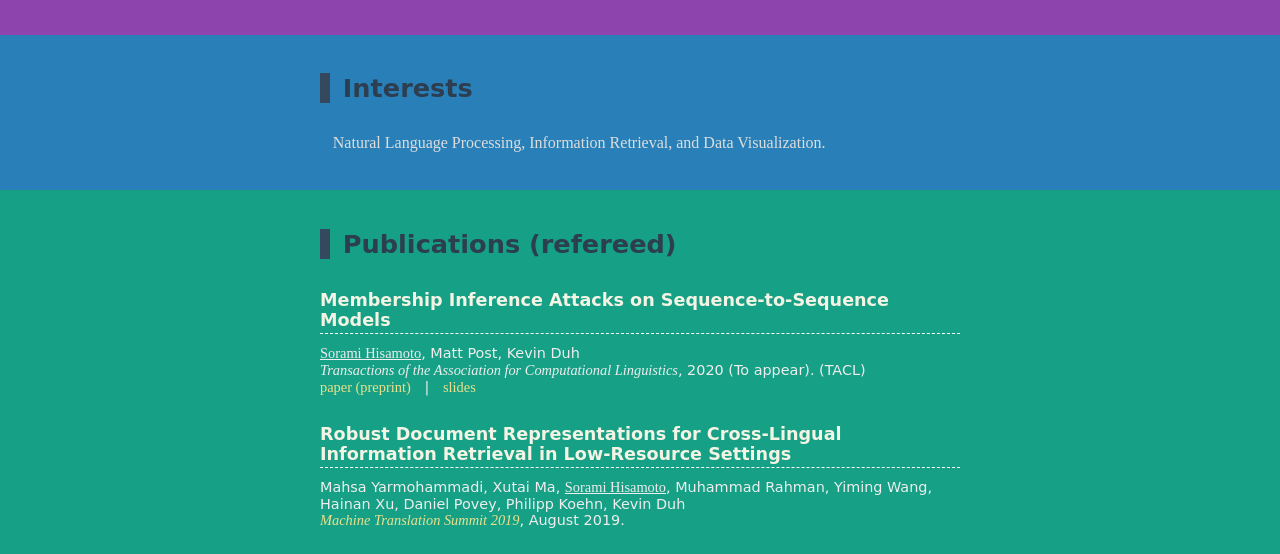
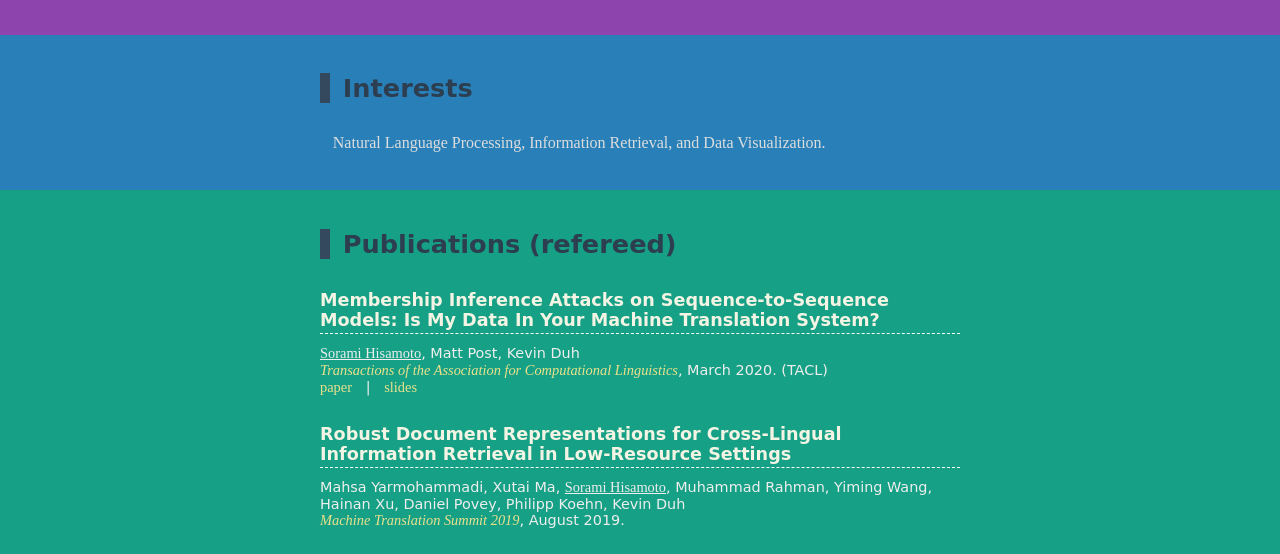
Before and after one commit to sorami/sorami.github.io, a plain HTML site: page index.html in a window 1280 px wide. Shown: the part 232-786 px from the top of the page. Drawn offline with Linux system fonts and the light colour scheme; a web font is replaced by a local one.

Commit message:
Update index.html

```diff
--- a/index.html
+++ b/index.html
@@ -47,10 +47,10 @@
 <div class="container">
 	<h2>Publications (refereed)</h2>
 
-	<h3>Membership Inference Attacks on Sequence-to-Sequence Models</h3>
+	<h3>Membership Inference Attacks on Sequence-to-Sequence Models: Is My Data In Your Machine Translation System?</h3>
 	<h4><span class="me">Sorami Hisamoto</span>, Matt Post, Kevin Duh</h4>
-	<h4><span class="conference">Transactions of the Association for Computational Linguistics</span>, 2020 (To appear). (TACL)</h4>
-	<h4><a href="https://arxiv.org/abs/1904.05506">paper (preprint)</a> &nbsp; | &nbsp; <a href="https://speakerdeck.com/sorami/membership-inference-attacks-on-sequence-to-sequence-models">slides</a></h4>
+	<h4><span class="conference"><a href="https://transacl.org/index.php/tacl">Transactions of the Association for Computational Linguistics</a></span>, March 2020. (TACL)</h4>
+	<h4><a href="https://www.mitpressjournals.org/doi/full/10.1162/tacl_a_00299">paper</a> &nbsp; | &nbsp; <a href="https://speakerdeck.com/sorami/membership-inference-attacks-on-sequence-to-sequence-models">slides</a></h4>
 	<p></p>
 
 	<h3>Robust Document Representations for Cross-Lingual Information Retrieval in Low-Resource Settings</h3>
@@ -128,7 +128,7 @@
 </div> <!-- /#publications -->
 
 <footer>
-	Last updated January 2020.<br/>
+	Last updated March 2020.<br/>
 </footer>
 
 </body>
```
